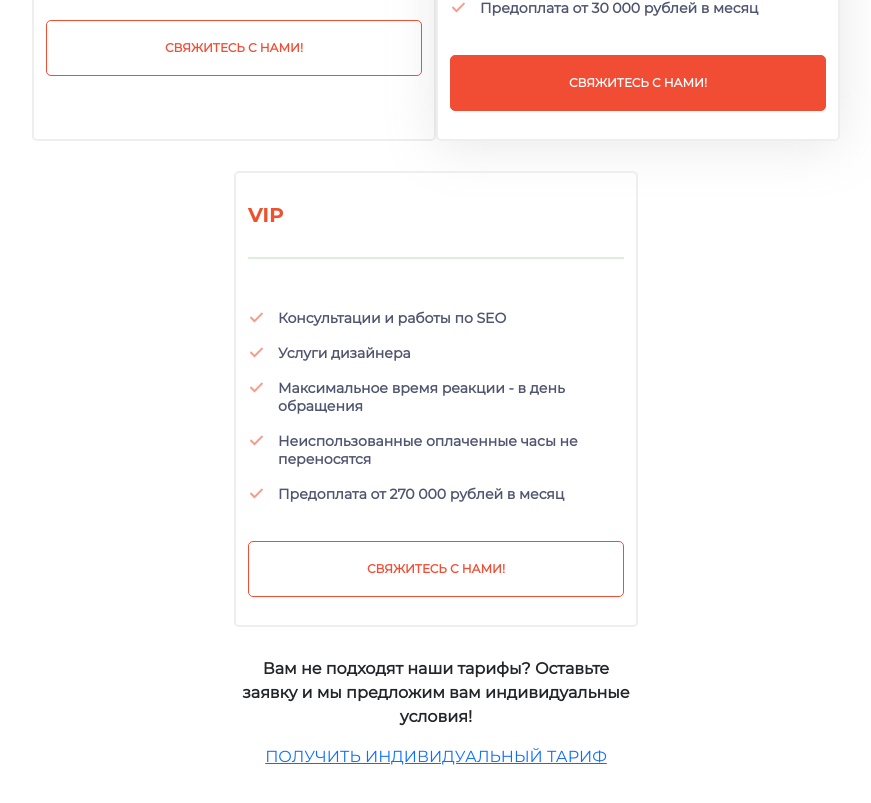
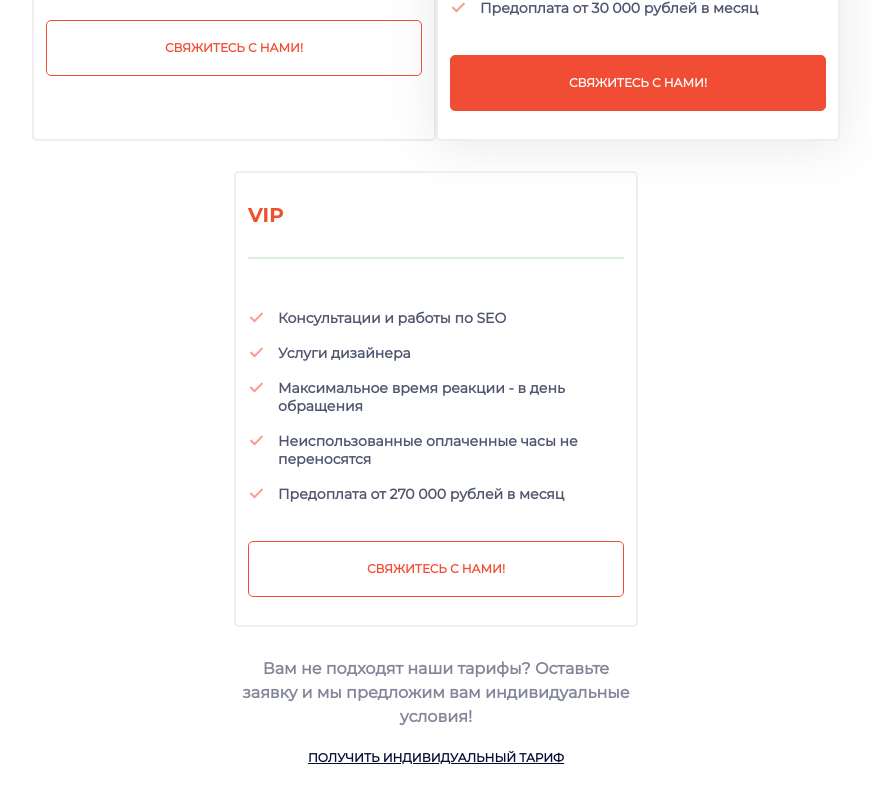
Before and after one commit to Kurva2076/WEBProject, a Vue app: page / in a window 1280 px wide. Shown: the part 451-1254 px from the top of the page, without its empty margins (204-1075 px from the left). Built offline with nearby package versions, Linux system fonts and the light colour scheme.

Commit message:
1. Изменил стиль текстов в конце блока (сервисное сообщение и ссылка на получение индивидуального тарифа)

```diff
--- a/src/components/TariffsBlock.vue
+++ b/src/components/TariffsBlock.vue
@@ -74,7 +74,7 @@
         </div>
 
         <div class="create-individual-tariff">
-          <p>
+          <p class="fw-bold">
             <a href="../../public/index.html">ПОЛУЧИТЬ ИНДИВИДУАЛЬНЫЙ ТАРИФ</a>
           </p>
         </div>
@@ -98,7 +98,6 @@ win.addEventListener("DOMContentLoaded", function () {
     setTimeout(function () {
       const activeElementHTML = doc.activeElement;
       const activeElement = doc.getElementsByClassName(activeElementHTML.className)[0];
-      // console.log(activeElement);
       if (false === tariffsBlocks.includes(activeElement) && activeElement !== tariffsRowCollection) {
         tariffsBlocksCollection[1].focus({preventScroll: true});
       }
@@ -131,7 +130,8 @@ export default {
 //}
 
 .block-tariffs-container {
-  padding-top: 107px;
+  margin-top: 107px;
+  margin-bottom: 45px;
 }
 
 .tariffs-block > .row {
@@ -230,10 +230,23 @@ button:focus {
   max-width: 404px;
 }
 
-.create-individual-tariff {
+.service-suggestion > p > span {
+  color: rgba(5, 12, 51, 0.5);
+}
 
-  & a:focus {
+.create-individual-tariff > p > a {
+  color: #050C33;
+  font-size: 12px;
+  transition: color 500ms;
+
+  &:focus {
     outline: none;
+  }
+
+  &:hover,
+  &:focus {
+    text-decoration: none;
+    color: #EE512E;
   }
 }
 
```
